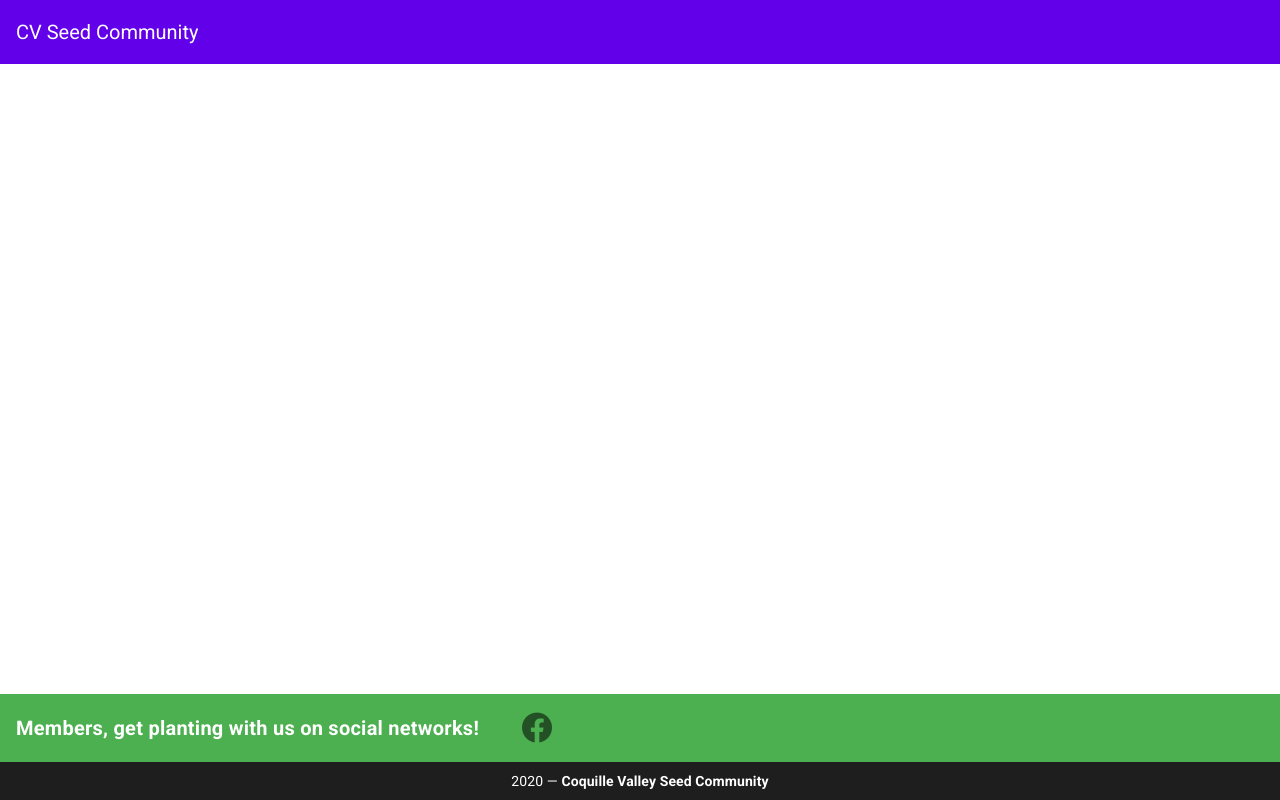
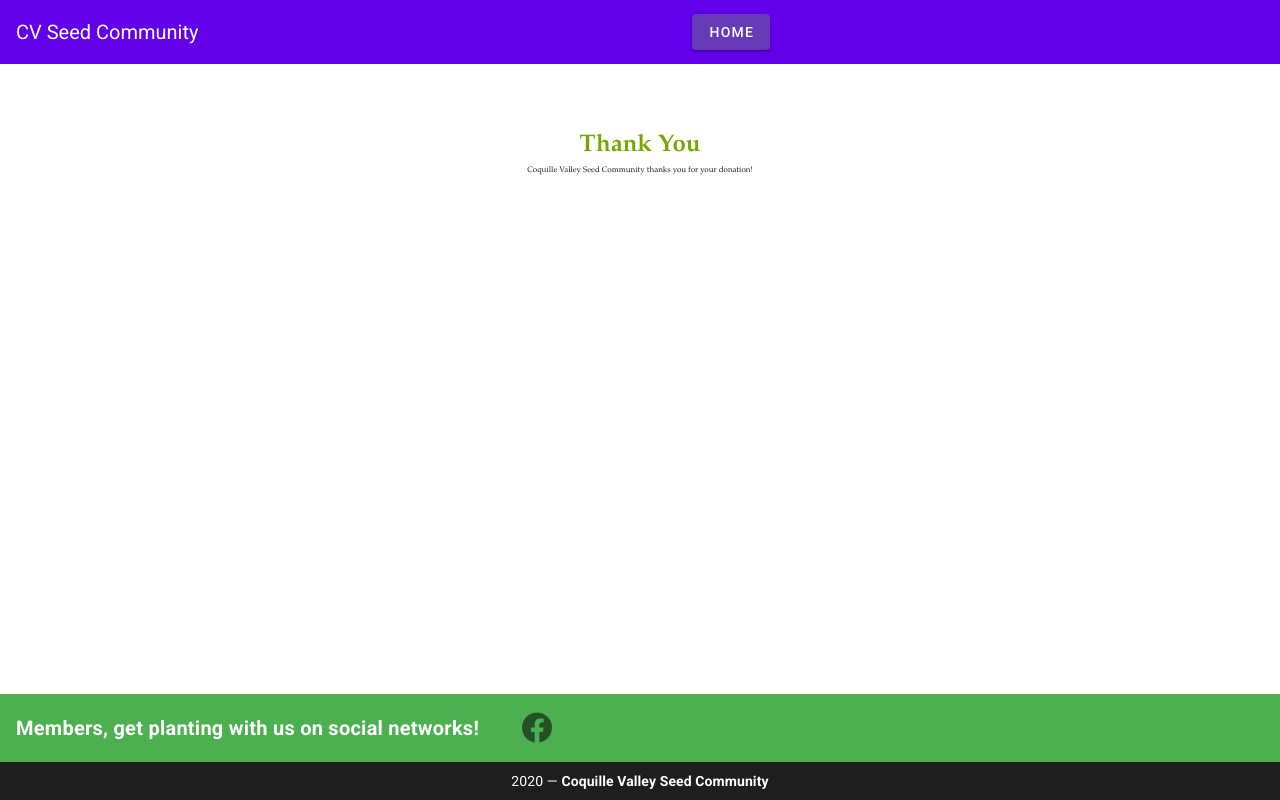
Before and after one commit to CarlenPumphery/coquilleseed, a Vue app: page /#/thankyou in a window 1280 px wide. Built offline with nearby package versions, Linux system fonts and the light colour scheme.

Commit message:
Paypal integrated

```diff
--- a/src/components/NavBar.vue
+++ b/src/components/NavBar.vue
@@ -2,6 +2,9 @@
   <div>
     <v-app-bar color="deep-purple accent-4" dark elevate-on-scroll>
       <v-toolbar-title>CV Seed Community</v-toolbar-title>
+      <v-spacer></v-spacer>
+      <v-btn to="/home" color="deep-purple">Home</v-btn>
+      <v-spacer></v-spacer>
     </v-app-bar>
   </div>
 </template>
--- a/src/router/index.js
+++ b/src/router/index.js
@@ -15,6 +15,16 @@ const routes = [
     name: "Home",
     component: () => import(/* webpackChunkName: "home" */ "../views/Home.vue")
   },
+  {
+    path: "/cancel",
+    name: "Cancel",
+    component: () => import(/* webpackChunkName: "home" */ "../views/Cancel.vue")
+  },
+  {
+    path: "/thankyou",
+    name: "ThankYou",
+    component: () => import(/* webpackChunkName: "thankyou" */ "../views/ThankYou.vue")
+  },
 ];
 
 const router = new VueRouter({
--- /dev/null
+++ b/src/views/Cancel.vue
@@ -0,0 +1,27 @@
+<template>
+  <div class="center-text">
+    <h1>Cancel</h1>
+    <p>Your request to donate has been successfully cancelled.</p>
+  </div>
+</template>
+
+<script>
+export default {
+  name: "Cancel"
+}
+</script>
+
+<style scoped>
+.center-text {
+  font-family: "palatino", serif;
+  padding-top: 5%;
+  text-align: center;
+}
+h1 {
+  color: #79a604;
+  font-size: 3vh;
+}
+p {
+  font-size: 1vh;
+}
+</style>
--- /dev/null
+++ b/src/views/ThankYou.vue
@@ -0,0 +1,27 @@
+<template>
+  <div class="center-text">
+    <h1>Thank You</h1>
+    <p>Coquille Valley Seed Community thanks you for your donation!</p>
+  </div>
+</template>
+
+<script>
+export default {
+  name: "ThankYou"
+}
+</script>
+
+<style scoped>
+.center-text {
+  font-family: "palatino", serif;
+  padding-top: 5%;
+  text-align: center;
+}
+h1 {
+  color: #79a604;
+  font-size: 3vh;
+}
+p {
+  font-size: 1vh;
+}
+</style>
```
